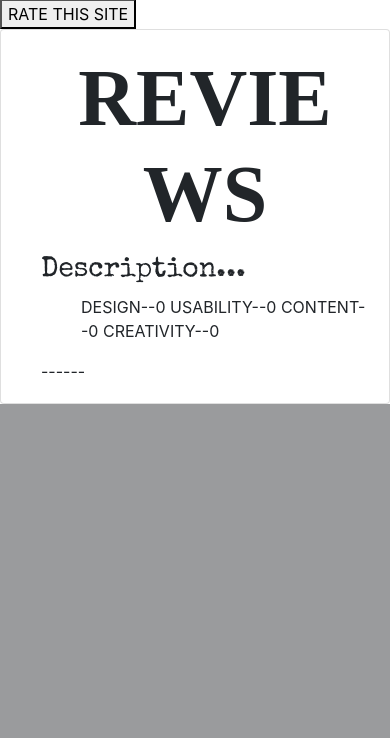
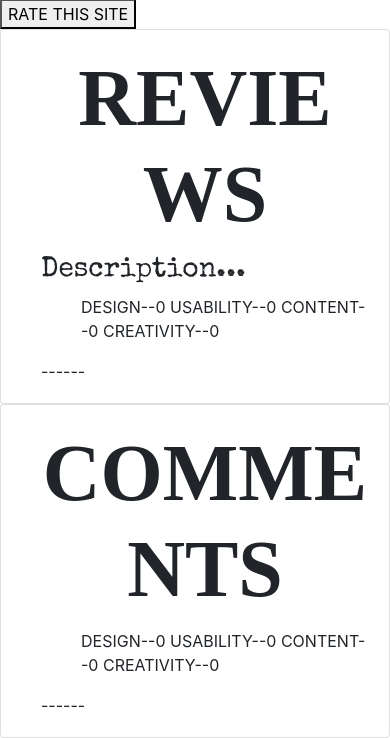
Before and after one commit to Nasseh123/rateme, a Django app: page /site/1 in a window 390 px wide; the page is wider, and only the part inside the window is pictured. Shown: the part 2192-2930 px from the top of that part. Before the commit the page ends 2596 px from the top of that part, so only its background shows below. Run offline with Django 3.2, Linux system fonts and the light colour scheme; tables that the repository leaves empty hold one stand-in row (values such as "Sample post"); grey boxes marked "Sample" are stand-in pictures; some libraries are stand-ins or nearby versions; some web fonts are replaced.

Commit message:
Adjusted the reviews and coments section

```diff
--- a/projects/templates/site.html
+++ b/projects/templates/site.html
@@ -41,6 +41,7 @@
   <p>CREATIVITY:80%</p>
 </div>
 <button id="myBtn">RATE THIS SITE</button>
+<a href="#myBtn">RATE THIS SITE</a>
 <!-- ***************DESCRIPTION AND LIVE LINK******************** -->
 <div class="row">
   <div class="col-sm-12">
@@ -73,7 +74,7 @@
     </div>
   </div>
 <!-- Trigger/Open The Modal -->
-<button id="myBtn">RATE THIS SITE</button>
+<button id="myBtn" class>RATE THIS SITE</button>
 
 <!-- The Modal -->
 <div id="myModal" class="modal">
@@ -124,8 +125,32 @@
       </div>
     </div>
   </div>
+
+<!-- *********************************COMMENTS******************* -->
+
+  <div class="col-sm-6">
+    <div class="card">
+      <div class="card-body descal">
+        <h5 class="card-title descheader">COMMENTS</h5>
+
+        {%for rate in rates%}
+        <ul>
+
+          <li>DESIGN--{{rate.rate_by_design}}</li>
+          <li>USABILITY--{{rate.rate_by_usability}}</li>
+          <li>CONTENT--{{rate.rate_by_content}}</li>
+          <li>CREATIVITY--{{rate.rate_by_creativity}}</li>
+
+        </ul>
+        {%endfor%}
+        <p class="card-text">------</p>
+
+
+      </div>
+    </div>
+
+  </div>
 </div>
-
 {% endblock %}
 {%block scripts%}
 <script>
```
